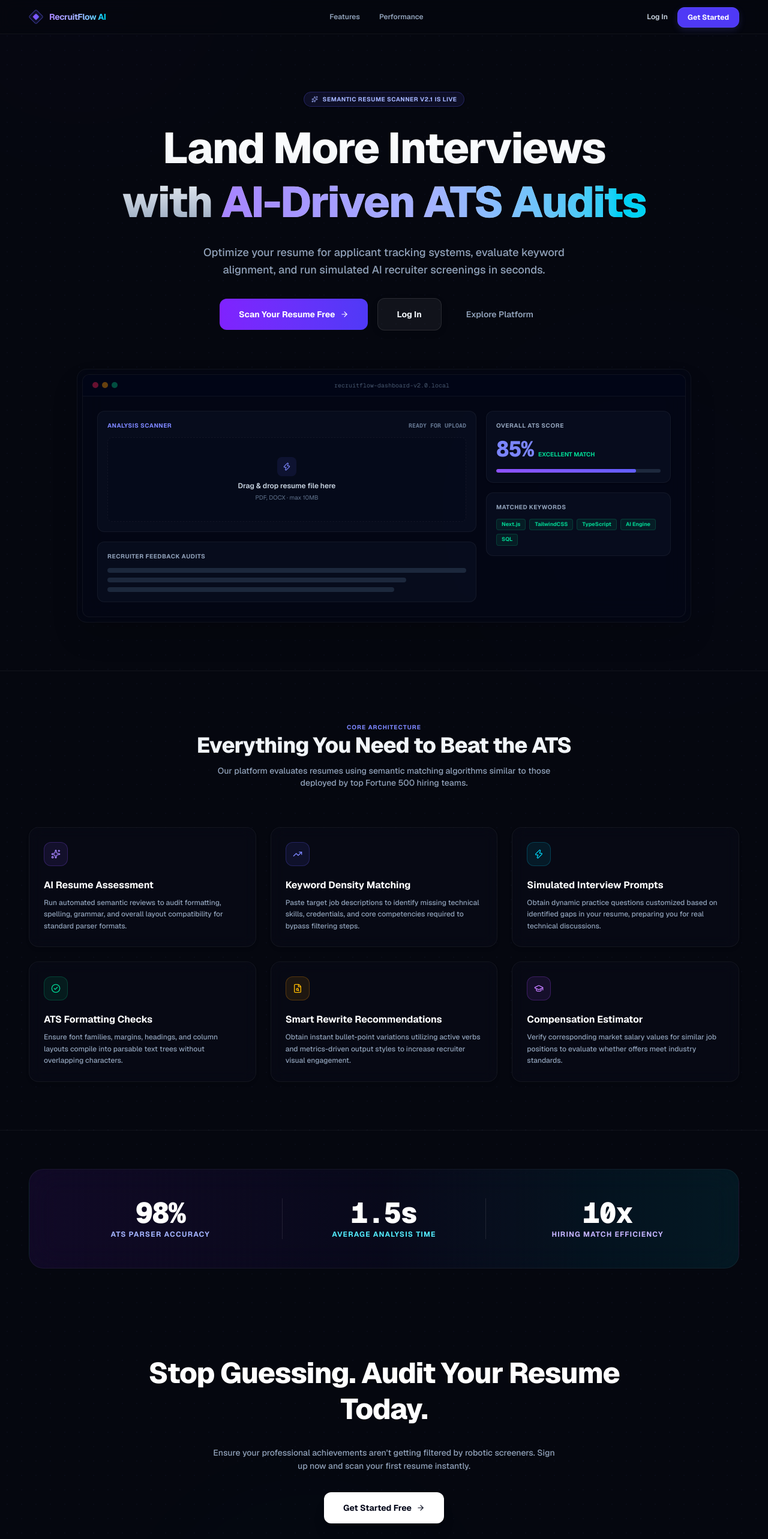
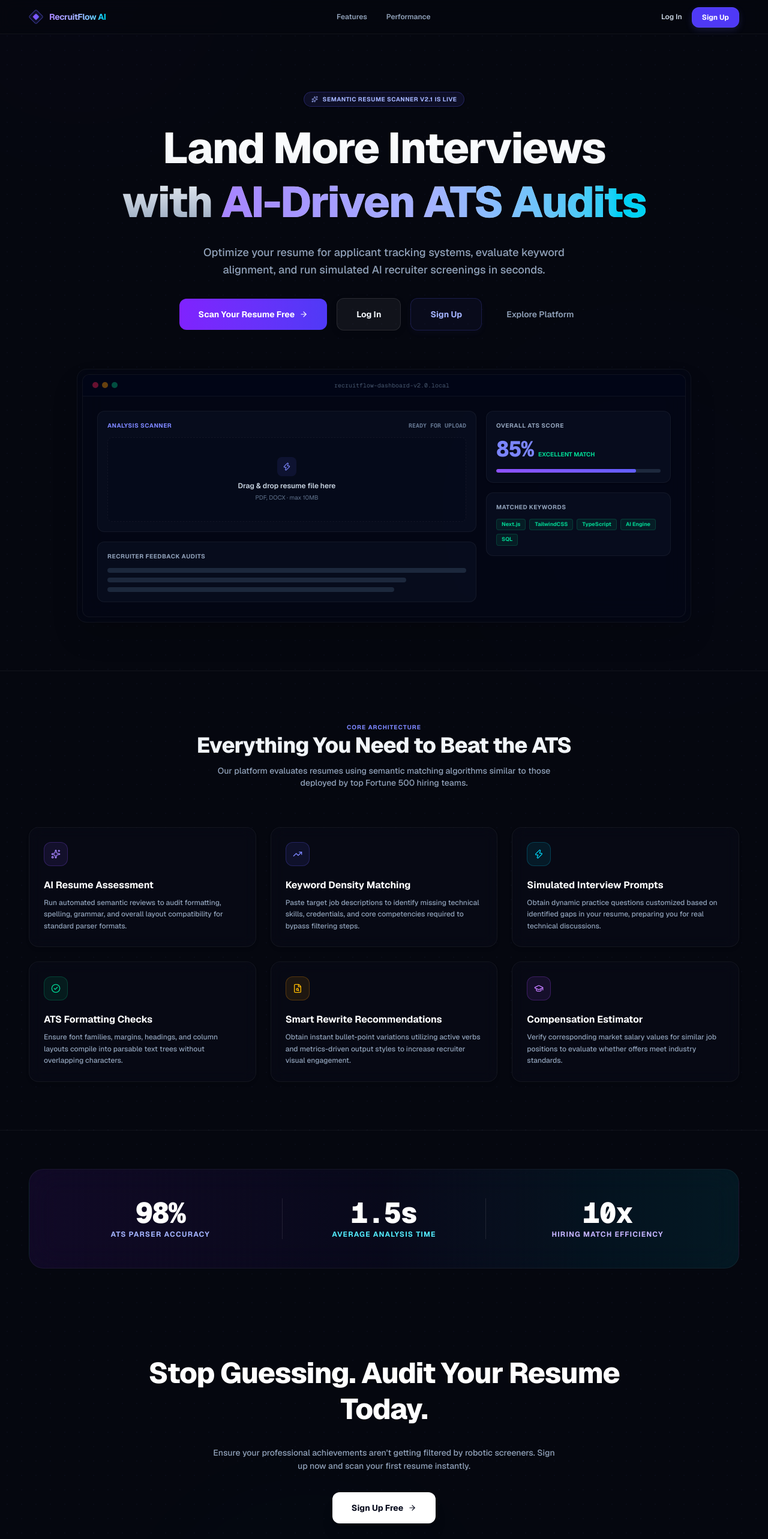
Before and after one commit to adityashukla9084-byte/recruitflowai, a Next.js app: page / in a window 1280 px wide. Shown: the top 2566 px of the page at 60% size. Built offline with nearby package versions, Linux system fonts and the light colour scheme.

Commit message:
add explicit Sign Up buttons linking to signup page

```diff
--- a/app/page.tsx
+++ b/app/page.tsx
@@ -105,10 +105,10 @@
             </Link>
             <motion.div whileHover={{ scale: 1.05 }} whileTap={{ scale: 0.95 }}>
               <Link
-                href="/login"
+                href="/signup"
                 className="text-xs font-bold bg-indigo-600 hover:bg-indigo-500 text-white px-4 py-2 rounded-xl transition-all duration-200 border border-indigo-500/30 shadow-[0_4px_12px_rgba(99,102,241,0.2)]"
               >
-                Get Started
+                Sign Up
               </Link>
             </motion.div>
           </div>
@@ -158,7 +158,7 @@
             className="w-full sm:w-auto"
           >
             <Link
-              href="/login"
+              href="/signup"
               className="w-full sm:w-auto flex items-center justify-center gap-2 rounded-xl bg-gradient-to-r from-violet-600 to-indigo-600 hover:shadow-[0_0_24px_rgba(99,102,241,0.45)] text-white px-8 py-4 font-bold text-sm transition-all"
             >
               <span>Scan Your Resume Free</span>
@@ -176,6 +176,19 @@
               className="w-full sm:w-auto flex items-center justify-center gap-2 rounded-xl border border-white/10 bg-white/5 hover:bg-white/10 hover:border-white/20 text-slate-100 px-8 py-4 font-bold text-sm transition-all shadow-[0_4px_12px_rgba(0,0,0,0.1)]"
             >
               <span>Log In</span>
+            </Link>
+          </motion.div>
+
+          <motion.div
+            whileHover={{ scale: 1.02, y: -2 }}
+            whileTap={{ scale: 0.98 }}
+            className="w-full sm:w-auto"
+          >
+            <Link
+              href="/signup"
+              className="w-full sm:w-auto flex items-center justify-center gap-2 rounded-xl border border-indigo-500/20 bg-indigo-500/5 hover:bg-indigo-500/10 text-indigo-300 px-8 py-4 font-bold text-sm transition-all shadow-[0_4px_12px_rgba(99,102,241,0.05)]"
+            >
+              <span>Sign Up</span>
             </Link>
           </motion.div>
 
@@ -458,10 +471,10 @@
               whileTap={{ scale: 0.95 }}
             >
               <Link
-                href="/login"
+                href="/signup"
                 className="flex items-center gap-2 rounded-xl bg-white hover:bg-slate-200 text-slate-950 px-8 py-4 font-bold text-sm shadow-xl transition-all"
               >
-                <span>Get Started Free</span>
+                <span>Sign Up Free</span>
                 <ArrowRight size={14} />
               </Link>
             </motion.div>
```
